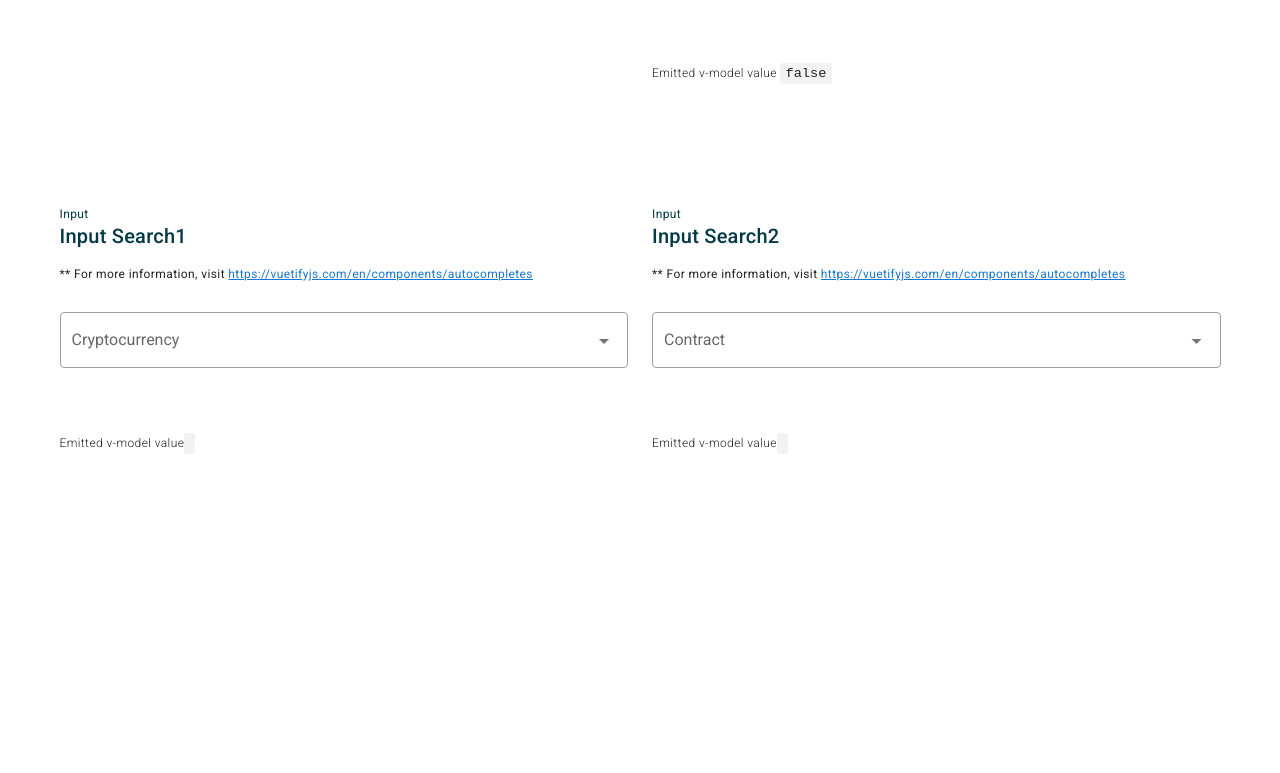
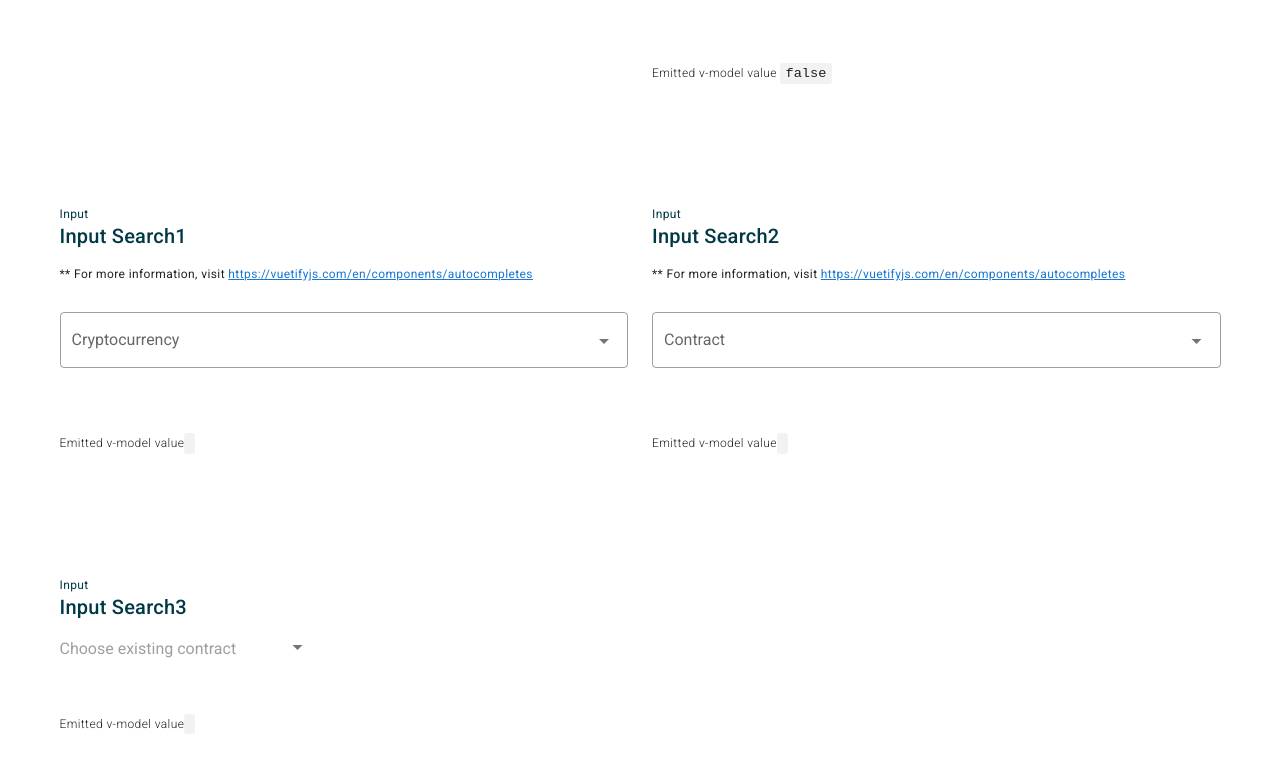
Before and after one commit to MyEtherWallet/mew-components, a Vue app: page / in a window 1280 px wide. Shown: the part 3541-4314 px from the top of the page. Before the commit the page ends 4056 px from the top, so only its background shows below. Built offline with nearby package versions, Linux system fonts and the light colour scheme.

Commit message:
Input search 3 added

```diff
--- a/src/components/Checkbox/Checkbox.vue
+++ b/src/components/Checkbox/Checkbox.vue
@@ -25,6 +25,7 @@ export default {
 </script>
 
 <style lang="scss">
+/*
 @import "@/global.scss";
 .the-checkbox-component-aaeff97c707f505af0ea3e32e276dcd7 {
   .v-icon.v-icon {
@@ -49,4 +50,5 @@ export default {
     }
   }
 }
+*/
 </style>
--- /dev/null
+++ b/src/components/Input/InputSearch3.vue
@@ -0,0 +1,65 @@
+<template>
+  <v-sheet
+    class="the-inputsearch-component-65d9d1e213f964d943b043c118d755c7"
+    :max-width="maxwidth"
+  >
+    <v-autocomplete
+      single-line
+      dense
+      :label="title"
+      :placeholder="placeholder"
+      color="teal accent-4"
+      v-model="input1"
+      :items="items"
+      item-text="name"
+      item-value="value"
+      max-width="250"
+      clearable
+    >
+      <template v-slot:item="data">
+        <template>
+          <v-list-item-content class="pa-0">
+            <v-list-item-title v-html="data.item.name"></v-list-item-title>
+            <v-list-item-subtitle
+              v-html="data.item.group"
+            ></v-list-item-subtitle>
+          </v-list-item-content>
+        </template>
+      </template>
+    </v-autocomplete>
+  </v-sheet>
+</template>
+
+<script>
+export default {
+  props: {
+    title: String,
+    placeholder: String,
+    maxwidth: String,
+    value: String,
+    items: Array
+  },
+  data: () => ({
+    input1: ""
+  }),
+  watch: {
+    input1(newValue) {
+      this.$emit("input", newValue);
+    }
+  },
+  methods: {},
+  mounted() {
+    this.input1 = this.value;
+  }
+};
+</script>
+
+<style lang="scss" scoped></style>
+
+<style lang="scss">
+.the-inputsearch-component-65d9d1e213f964d943b043c118d755c7 {
+  .v-text-field > .v-input__control > .v-input__slot:before {
+    border-width: 0;
+  }
+}
+</style>
--- a/src/global.scss
+++ b/src/global.scss
@@ -18,7 +18,7 @@ $color--text--spruce: #506175;
 $color--text--silver: #cecece;
 $color--disabled--1: #d8d8d8;
 
-// SWITCH/CHECKBOX LABEL
+// SWITCH/CHECKBOX LABEL ======================================================
 $label--active--color: $color--text--dark-sacramento;
 $label--inactive--color: $color--disabled--1;
 
--- a/src/views/Components.vue
+++ b/src/views/Components.vue
@@ -237,6 +237,18 @@
           <code>{{ modelInputSearch2 }}</code>
         </div>
       </cc>
+      <cc subtitle="Input" title="Input Search3">
+        <InputSearch3
+          v-model="modelInputSearch3"
+          placeholder="Choose existing contract"
+          maxwidth="250"
+          :items="searchItems3"
+        />
+        <div class="mt-8">
+          <span class="font-weight-light caption">Emitted v-model value </span>
+          <code>{{ modelInputSearch3 }}</code>
+        </div>
+      </cc>
     </v-row>
   </v-container>
 </template>
@@ -259,6 +271,7 @@ import InputNormal from "@/components/Input/InputNormal";
 import InputPassword from "@/components/Input/InputPassword";
 import InputSearch1 from "@/components/Input/InputSearch1";
 import InputSearch2 from "@/components/Input/InputSearch2";
+import InputSearch3 from "@/components/Input/InputSearch3";
 
 import btc from "@/assets/coins/btc.png";
 import eth from "@/assets/coins/eth.png";
@@ -282,7 +295,8 @@ export default {
     InputNormal,
     InputPassword,
     InputSearch1,
-    InputSearch2
+    InputSearch2,
+    InputSearch3
   },
   data: () => ({
     snackbarOpen: false,
@@ -319,7 +333,20 @@ export default {
         value: "athenian",
         group: "Game"
       }
-    ]
+    ],
+    searchItems3: [
+      { header: "My Contracts" },
+      { name: "Battle of thermopylae", value: "thermopylae" },
+      { name: "BattleDrome ICO", value: "drome" },
+      { header: "Others" },
+      { name: "ADST - AdShares", value: "adst", group: "Cloud" },
+      {
+        name: "Athenian: Warrior for Bathroom",
+        value: "athenian",
+        group: "Game"
+      }
+    ],
+    modelInputSearch3: ""
   })
 };
 </script>
```
Also changed, not shown: src/views/components/Icons.vue (+8 -1 lines), src/assets/icons/icon25.png.
